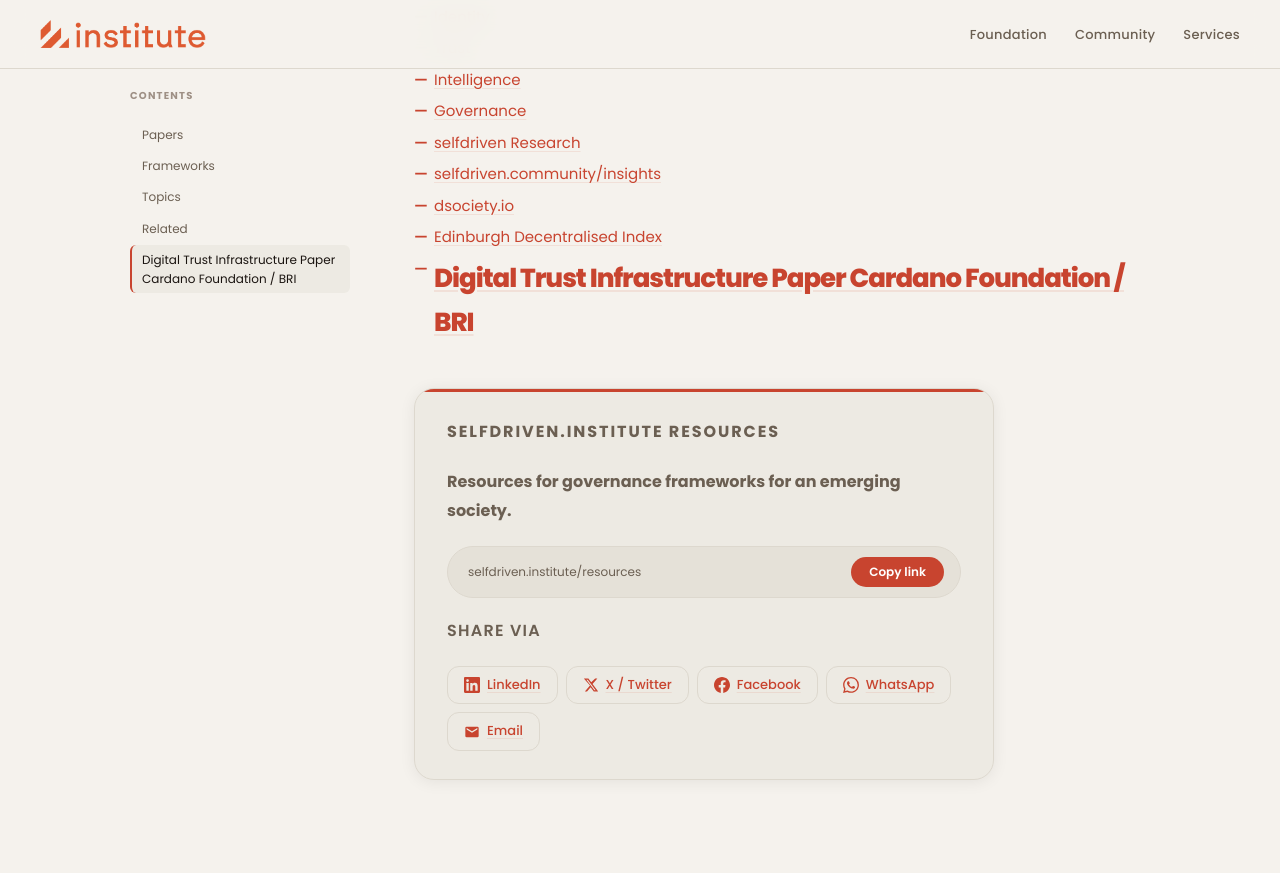
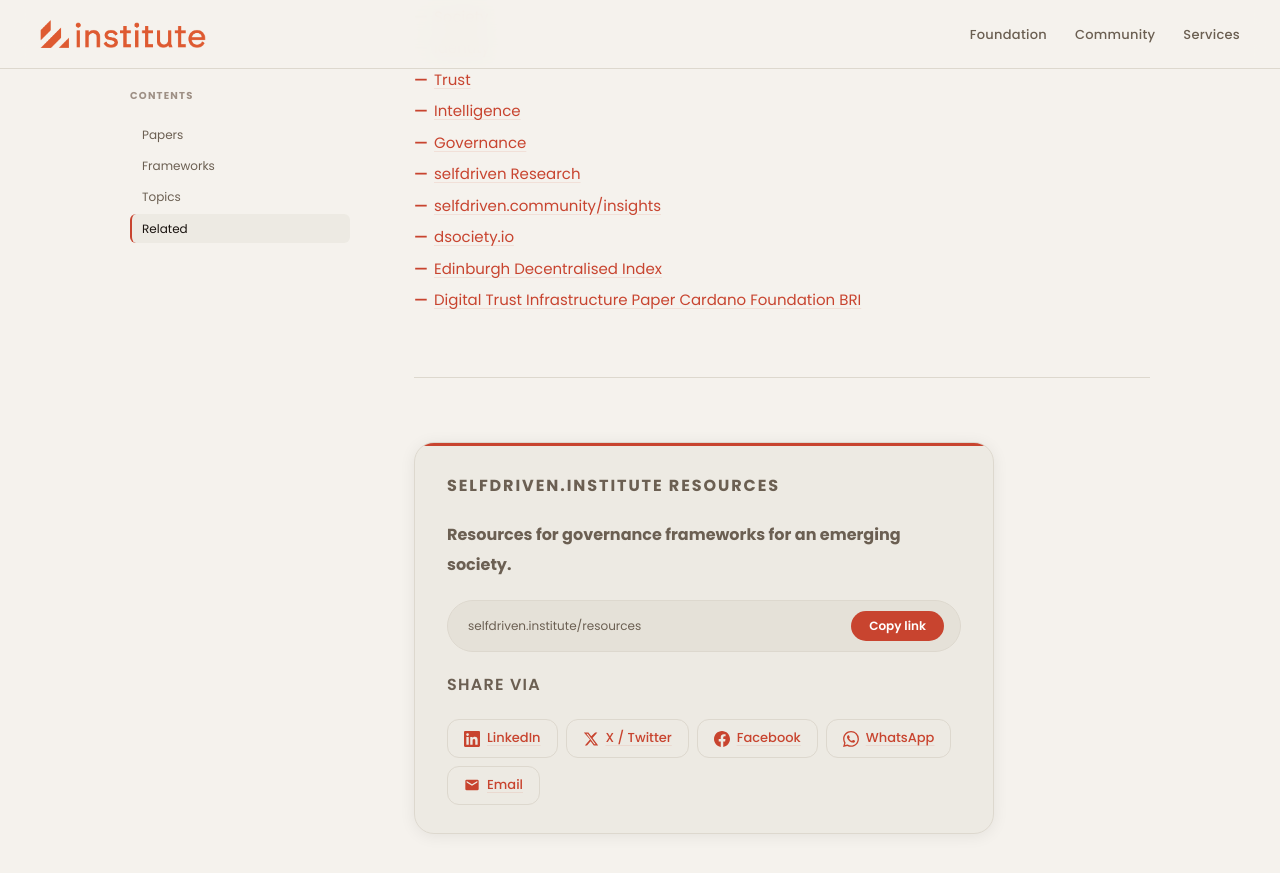
Before and after one commit to selfdriven-foundation/selfdriven-institute, a Jekyll site: the page built from docs/pages/resources.md, in a window 1280 px wide and 900 px high, scrolled down 1819 px. Shown: the top 873 px of the window. Built offline with Jekyll 4.4.1, drawn with Linux system fonts in a browser that asks for light colours; some of the changed text lies outside the part shown.

Commit message:
Update resources.md

```diff
--- a/docs/pages/resources.md
+++ b/docs/pages/resources.md
@@ -58,7 +59,8 @@
 - [selfdriven.community/insights](https://www.selfdriven.community/insights)
 - [dsociety.io](https://dsociety.io)
 - [Edinburgh Decentralised Index](https://informatics.ed.ac.uk/blockchain/edi)
-- [Digital Trust Infrastructure Paper Cardano Foundation / BRI](https://cardanofoundation.org/digital-trust-infrastructure-report.pdf)
+- [Digital Trust Infrastructure Paper Cardano Foundation BRI](https://cardanofoundation.org/digital-trust-infrastructure-report.pdf)
+
 ---
 
 <div class="sd-share-card" id="sd-share">
```
Also changed, not shown: other parts of docs/pages/resources.md (+1 -0 lines).
